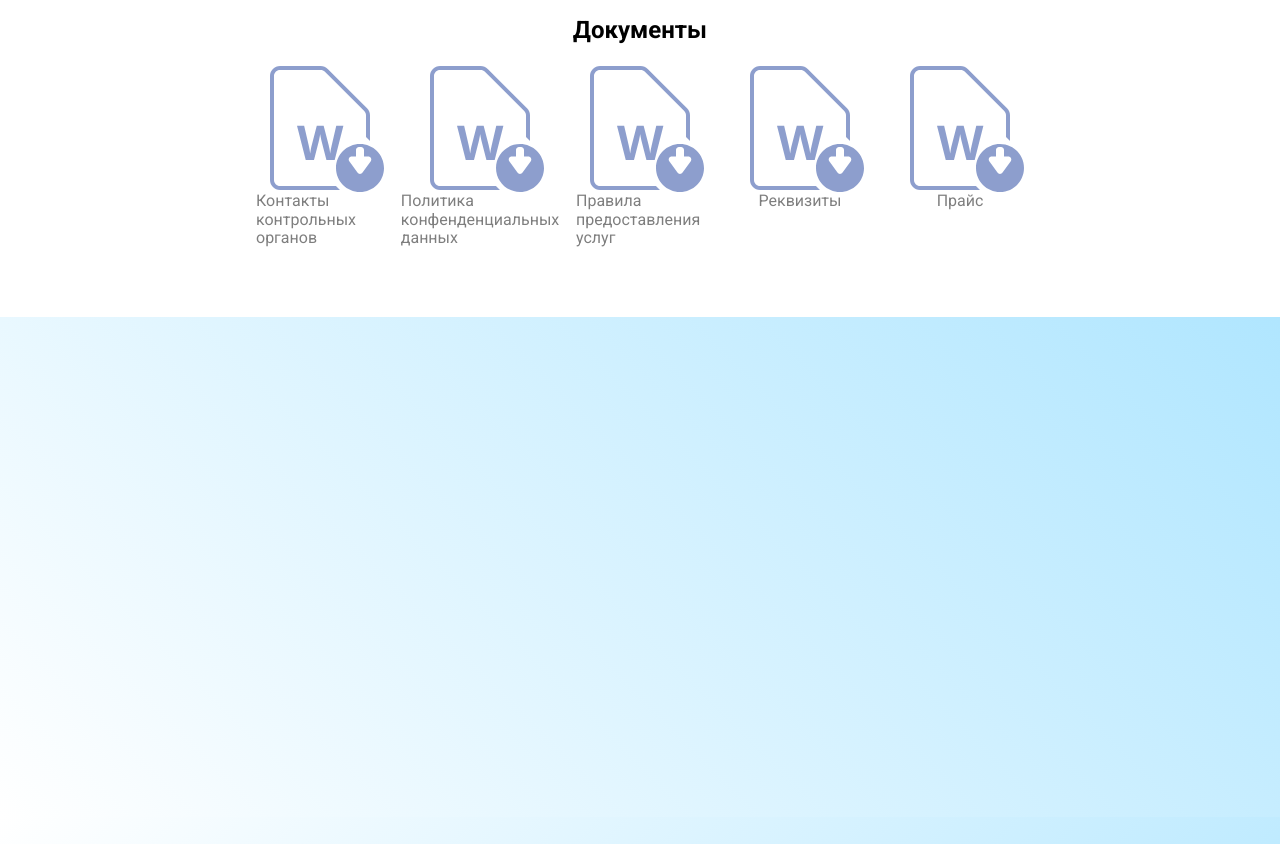
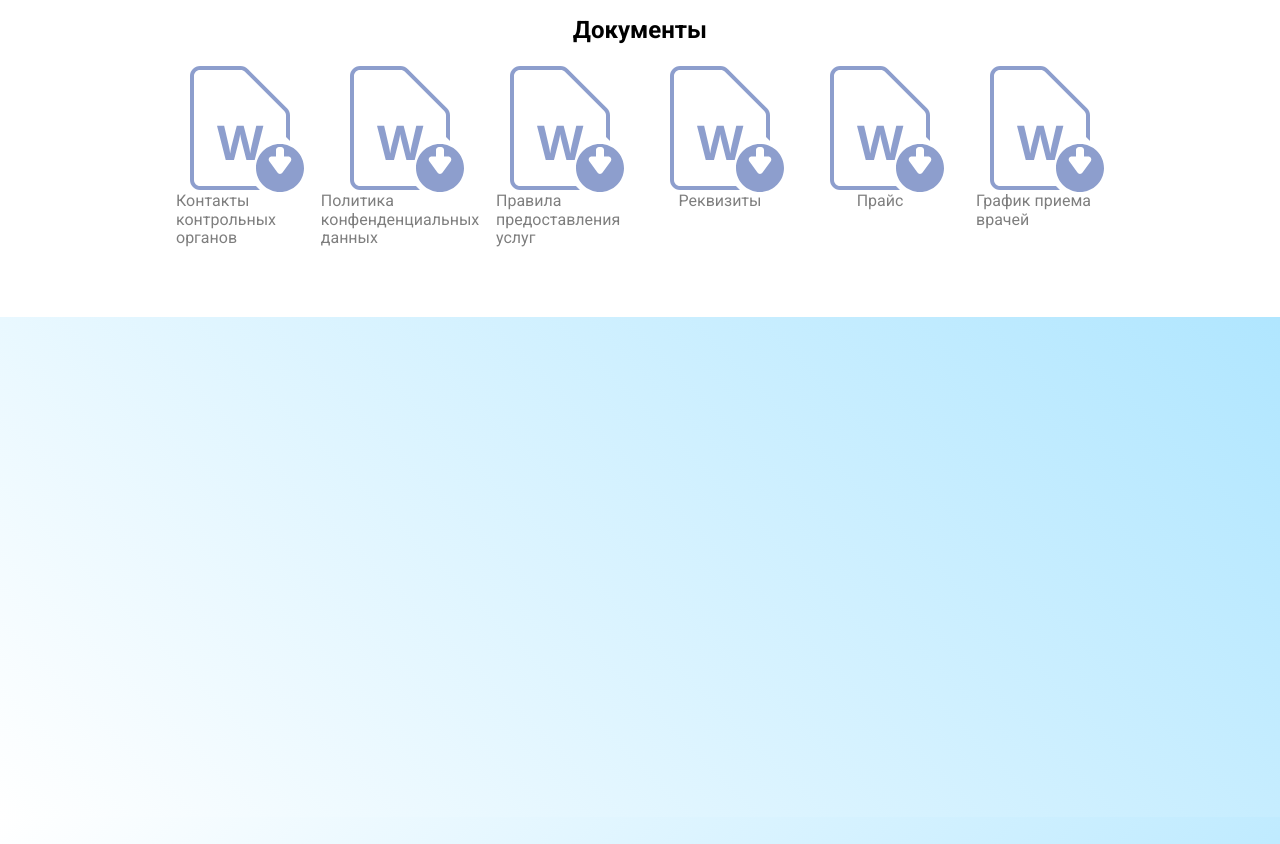
Before and after one commit to Kesishere/estet-dent, a website: page src/index.html in a window 1280 px wide. Shown: the part 2929-3773 px from the top of the page. Drawn offline with Linux system fonts and the light colour scheme.

```diff
--- a/src/index.html
+++ b/src/index.html
@@ -5,7 +5,7 @@
 <head>
 	<title>Стоматологическая клиниика ЭстетДент</title>
 	<meta charset="utf-8">
-	<meta name="description" content="Качественная стомотологическая клиника в 2 минутах ходьбы от м. Бульвар Рокосовкого. Весь спект услуг. Высококлассные специалисты. Приемлемые цены">
+	<meta name="description" content="Качественная стоматологическая клиника в 2 минутах ходьбы от м. Бульвар Рокосовкого. Весь спект услуг. Высококлассные специалисты. Приемлемые цены">
 	<meta  name='viewport'  content='width=device-width, initial-scale=1.0, maximum-scale=1.0, user-scalable=0' />
 	<link rel='shortcut icon' type='image/x-icon' href='/favicon.ico' />
 	<link rel="stylesheet" href="./css/normalize.css">
@@ -180,6 +180,7 @@
 				<a class="docs__item" href="./docs/Правила предоставления услуг.docx" target="_blank"><img src="./img/docx.svg" />Правила предоставления услуг</a>
 				<a class="docs__item" href="./docs/Реквизиты.docx" target="_blank"><img src="./img/docx.svg" />Реквизиты</a>
 				<a class="docs__item" href="./docs/Прайс.docx" target="_blank"><img src="./img/docx.svg" />Прайс</a>
+				<a class="docs__item" href="./docs/график работы врачей на сайт.docx" target="_blank"><img src="./img/docx.svg" />График приема врачей</a>
 
 			</div>
 		</section>
```
Also changed, not shown: 3 other files.
